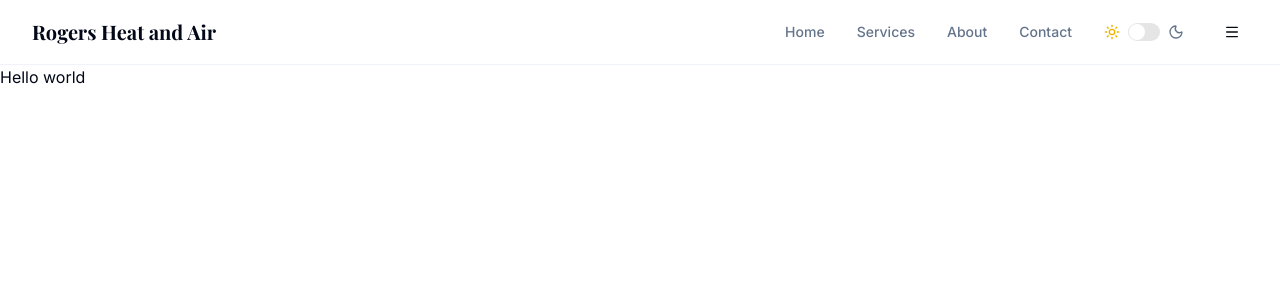
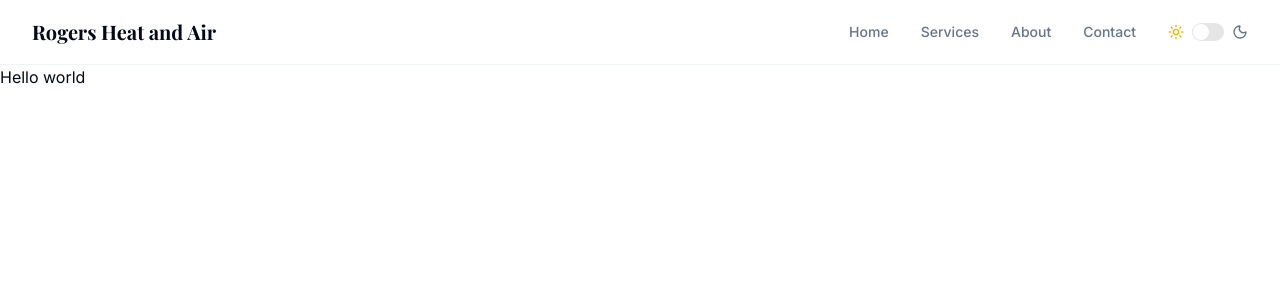
Before and after one commit to KentHefley/rogers-heat-and-air, a Next.js app: page / in a window 1280 px wide. Shown: the top 300 px of the page. Built offline with nearby package versions, Linux system fonts and the light colour scheme; a web font is replaced by a local one.

Commit message:
finished mobile nav before Ai verification and suggestions

```diff
--- a/components/MobileNav.tsx
+++ b/components/MobileNav.tsx
@@ -16,33 +16,48 @@ import {Button} from "@/components/ui/button";
 import {navItems} from "../constants/navitems";
 import Link from "next/link";
 import { usePathname } from 'next/navigation'
+import { useState } from "react";
+import { useEffect } from "react";
 
 
 
 
 export default function MobileNav() {
     const location = usePathname();
+    const [open, setOpen] = useState(false);
+  useEffect(() => {
+    setOpen(false);
+  }, [location]);
+
+
   return (
-    <Sheet>
-  <SheetTrigger>
-    <Button variant="ghost" className="h-8 w-8">
-        <Menu className="h-4 w-4" />
-    </Button>
-  </SheetTrigger>
+    <Sheet open={open} onOpenChange={state => setOpen(state)}>
+        <SheetTrigger
+          render={
+            <Button variant="ghost" className="h-8 w-8">
+              <Menu size="icon" />
+            </Button>
+          }
+        />
+
   <SheetContent className="bg-card/40 backdrop-blur-md">
     <SheetHeader>
       <SheetTitle className="text-center">Rogers Heat and Air</SheetTitle>
-      <SheetDescription>
-        <div className="flex flex-col mt-5 px-5 space-y-4">
+      <SheetDescription className="flex flex-col mt-5 px-5 space-y-4">
+
             {navItems.map((item) => (
-              <Link href={item.href} key={item.name} className={location === item.href ? "text-forground" : "text-muted-foreground text-sm font-medium hover:text-foreground transition-colors duration-200"}>
+              <Link href={item.href} key={item.name} className={`text-sm font medium transition-colors duration-200 ${location === item.href ? "text-foreground" : "text-muted-foreground hover:text-foreground"}`}>
                 {item.name}
               </Link>
             ))}
-        </div>
+
       </SheetDescription>
     </SheetHeader>
+     <SheetFooter>
+          <SheetClose render={<Button variant="outline">Close</Button>} />
+        </SheetFooter>
   </SheetContent>
+
 </Sheet>
   )
 }
--- a/components/Nav.tsx
+++ b/components/Nav.tsx
@@ -21,10 +21,10 @@ function Nav() {
             </Link>
           ))}
            <ThemeToggle />
-            <MobileNav />
-
         </div>
-
+       <div className="md:hidden">
+        <MobileNav/>
+       </div>
         </div>
       </div>
 
```
